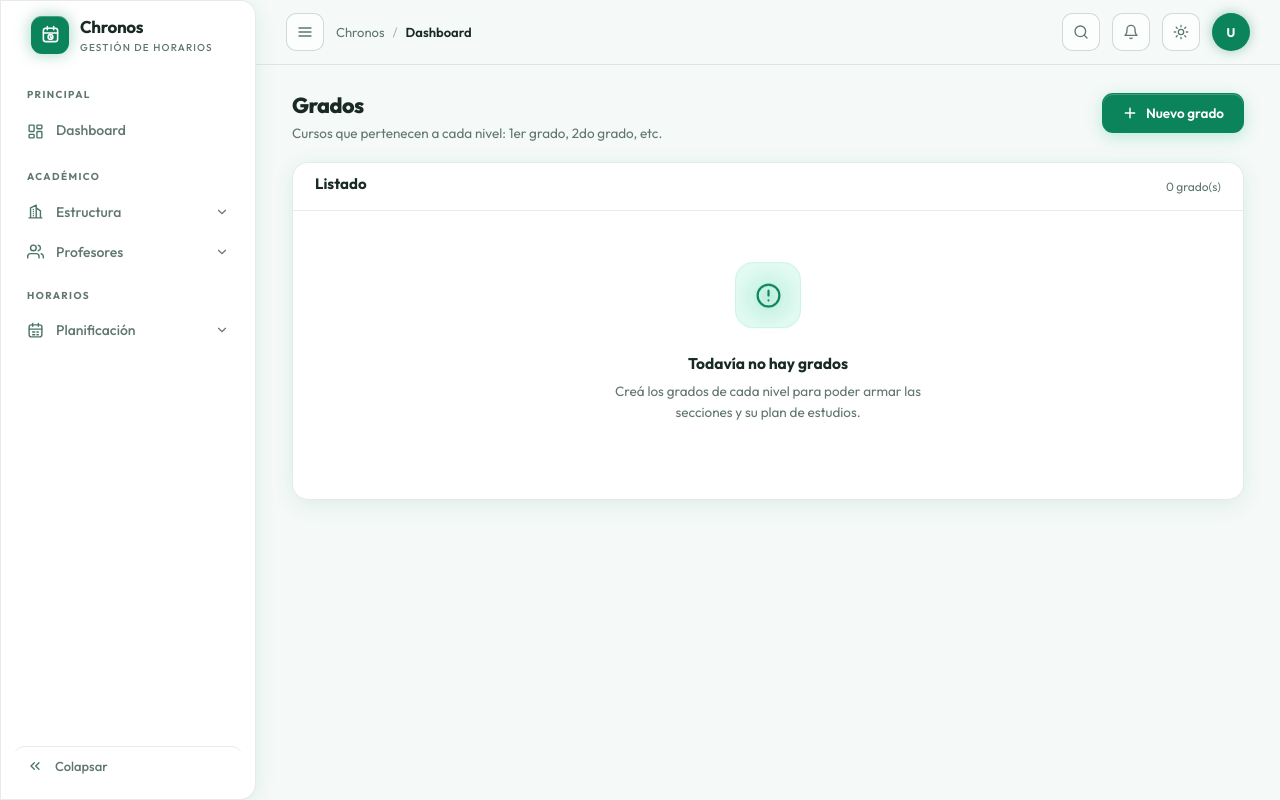
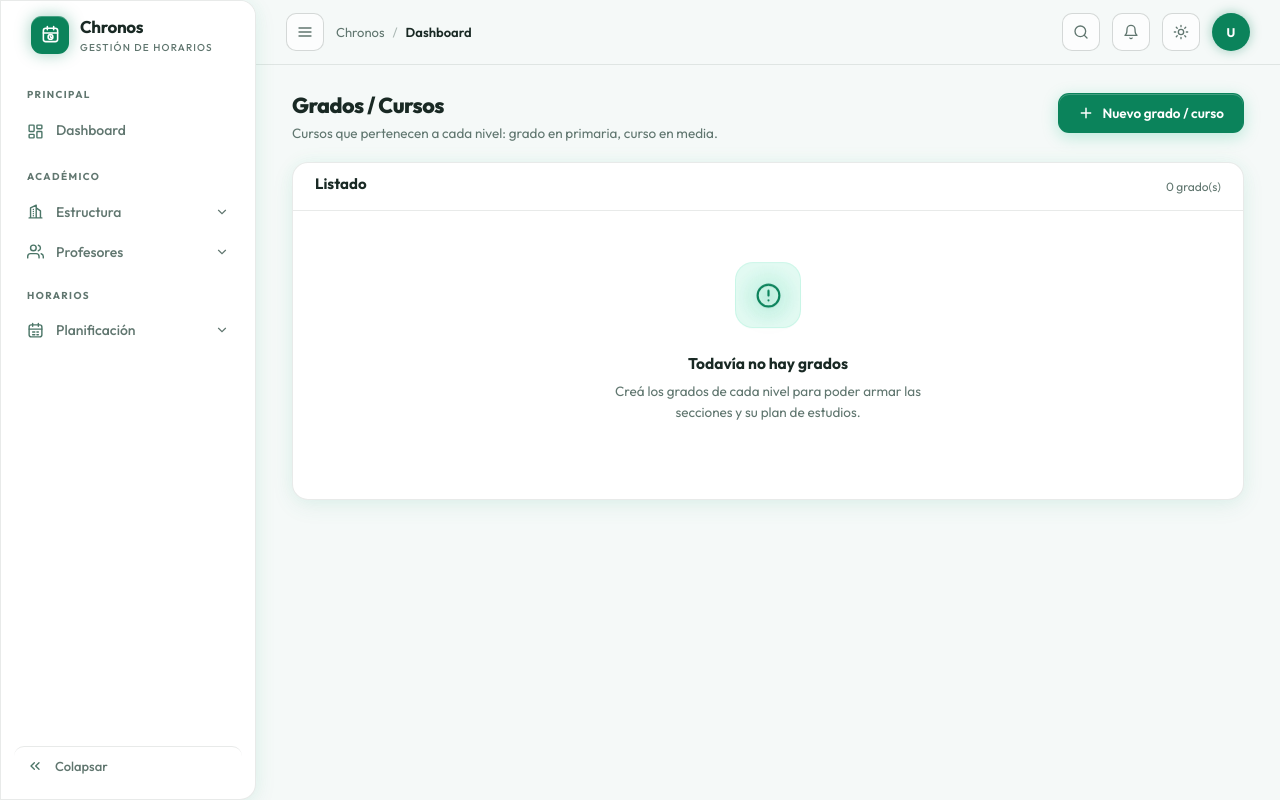
Before and after one commit to hugomrj/chronos, a Python web app: template app/templates/academic/grados.html in a window 1280 px wide. Run offline with Jinja, Linux system fonts and the light colour scheme; the template is opened without the code that fills it, so the values that code supplies are empty.

Commit message:
Ajustes de interfaz: grado/curso, formulario de materias y campos

```diff
--- a/app/routes/academic.py
+++ b/app/routes/academic.py
@@ -286,7 +286,7 @@ def register_academic_routes(app):
             consulta = consulta.filter(Grado.nivel_id == nivel.id)
 
         return render_template(
-            'academic/grados.html', crumb='Grados',
+            'academic/grados.html', crumb='Grados / Cursos',
             items=consulta.order_by(Nivel.nombre, Grado.orden, Grado.nombre).all(),
             niveles=Nivel.query.filter_by(colegio_id=colegio.id)
                                .order_by(Nivel.nombre).all(),
@@ -322,7 +322,7 @@ def register_academic_routes(app):
 
         if errors:
             return render_template(
-                'academic/grados.html', crumb='Grados',
+                'academic/grados.html', crumb='Grados / Cursos',
                 items=Grado.query.join(Nivel).filter(Nivel.colegio_id == colegio.id)
                                  .order_by(Nivel.nombre, Grado.orden, Grado.nombre).all(),
                 niveles=Nivel.query.filter_by(colegio_id=colegio.id)
--- a/app/static/css/06-custom.css
+++ b/app/static/css/06-custom.css
@@ -1261,3 +1261,10 @@
   cursor: pointer;
 }
 .area-check span { min-width: 0; }
+
+
+/* Campos apilados del formulario de Materias */
+.materia-field {
+  grid-column: 1 / -1;
+  max-width: 42rem;
+}
--- a/app/templates/academic/grados.html
+++ b/app/templates/academic/grados.html
@@ -1,10 +1,10 @@
 {% extends 'layout/base.html' %}
 {% from 'academic/_partials.html' import page_head, form_errors, icon_editar, icon_eliminar, empty_state %}
-{% block title %}Grados{% endblock %}
+{% block title %}Grados / Cursos{% endblock %}
 
 {% block content %}
-{{ page_head('Grados', 'Cursos que pertenecen a cada nivel: 1er grado, 2do grado, etc.',
-             url_for('grados', nuevo=1, nivel_id=nivel.id if nivel is defined and nivel else none), 'Nuevo grado') }}
+{{ page_head('Grados / Cursos', 'Cursos que pertenecen a cada nivel: grado en primaria, curso en media.',
+             url_for('grados', nuevo=1, nivel_id=nivel.id if nivel is defined and nivel else none), 'Nuevo grado / curso') }}
 
 {% if nivel is defined and nivel %}
 <section class="panel glass" style="margin-bottom: 1rem;">
@@ -28,7 +28,7 @@
     {% if edit %}<input type="hidden" name="id" value="{{ edit.id }}">{% endif %}
     <div class="form-grid">
       <div class="field fw-2">
-        <label for="nombre">Nombre del grado</label>
+        <label for="nombre">Nombre del grado / curso</label>
         <input class="input" id="nombre" name="nombre" type="text"
                value="{{ form.get('nombre') or (edit.nombre if edit else '') }}"
                placeholder="Ej. 1er grado" required autofocus>
@@ -49,7 +49,7 @@
       </div>
     </div>
     <div class="form-actions">
-      <button class="btn btn-primary" type="submit">{{ 'Guardar cambios' if edit else 'Crear grado' }}</button>
+      <button class="btn btn-primary" type="submit">{{ 'Guardar cambios' if edit else 'Crear grado / curso' }}</button>
       <a class="btn btn-ghost" href="{{ url_for('grados') }}">Cancelar</a>
     </div>
   </form>
@@ -67,7 +67,7 @@
   <table>
     <thead>
       <tr>
-        <th>Grado</th>
+        <th>Grado / Curso</th>
         <th class="c-state">Nivel</th>
         <th class="c-state">Orden</th>
         <th style="width: 110px; text-align: right;">Acciones</th>
--- a/app/templates/layout/partials/_sidebar.html
+++ b/app/templates/layout/partials/_sidebar.html
@@ -35,7 +35,7 @@
       <div class="sub"><div class="sub-inner">
         <a href="/anios" class="sub-item {{ 'active' if request.path.startswith('/anios') }}"><span>Años lectivos</span></a>
         <a href="/niveles" class="sub-item {{ 'active' if request.path.startswith('/niveles') }}"><span>Niveles</span></a>
-        <a href="/grados" class="sub-item {{ 'active' if request.path.startswith('/grados') }}"><span>Grados</span></a>
+        <a href="/grados" class="sub-item {{ 'active' if request.path.startswith('/grados') }}"><span>Grado / Curso</span></a>
         <a href="/turnos" class="sub-item {{ 'active' if request.path.startswith('/turnos') }}"><span>Turnos</span></a>
         <a href="/aulas" class="sub-item {{ 'active' if request.path.startswith('/aulas') }}"><span>Aulas</span></a>
         <a href="/materias" class="sub-item {{ 'active' if request.path.startswith('/materias') }}"><span>Materias</span></a>
--- a/app/templates/schedule/grado_plan.html
+++ b/app/templates/schedule/grado_plan.html
@@ -7,7 +7,7 @@
   <div>
     <a href="{{ url_for('grados') }}" class="btn-back">
       <svg viewBox="0 0 24 24" fill="none" stroke="currentColor" stroke-width="2" stroke-linecap="round" stroke-linejoin="round"><path d="m15 18-6-6 6-6"/></svg>
-      Grados
+      Grados / Cursos
     </a>
     <h1>Plan de estudios · {{ grado.nombre }}</h1>
     <p>{{ grado.nivel.nombre }} · {{ items|length }} materia(s) · {{ items|sum(attribute='horas_semanales') }} horas semanales</p>
```
Also changed, not shown: app/templates/academic/materias.html (+12 -13 lines).
